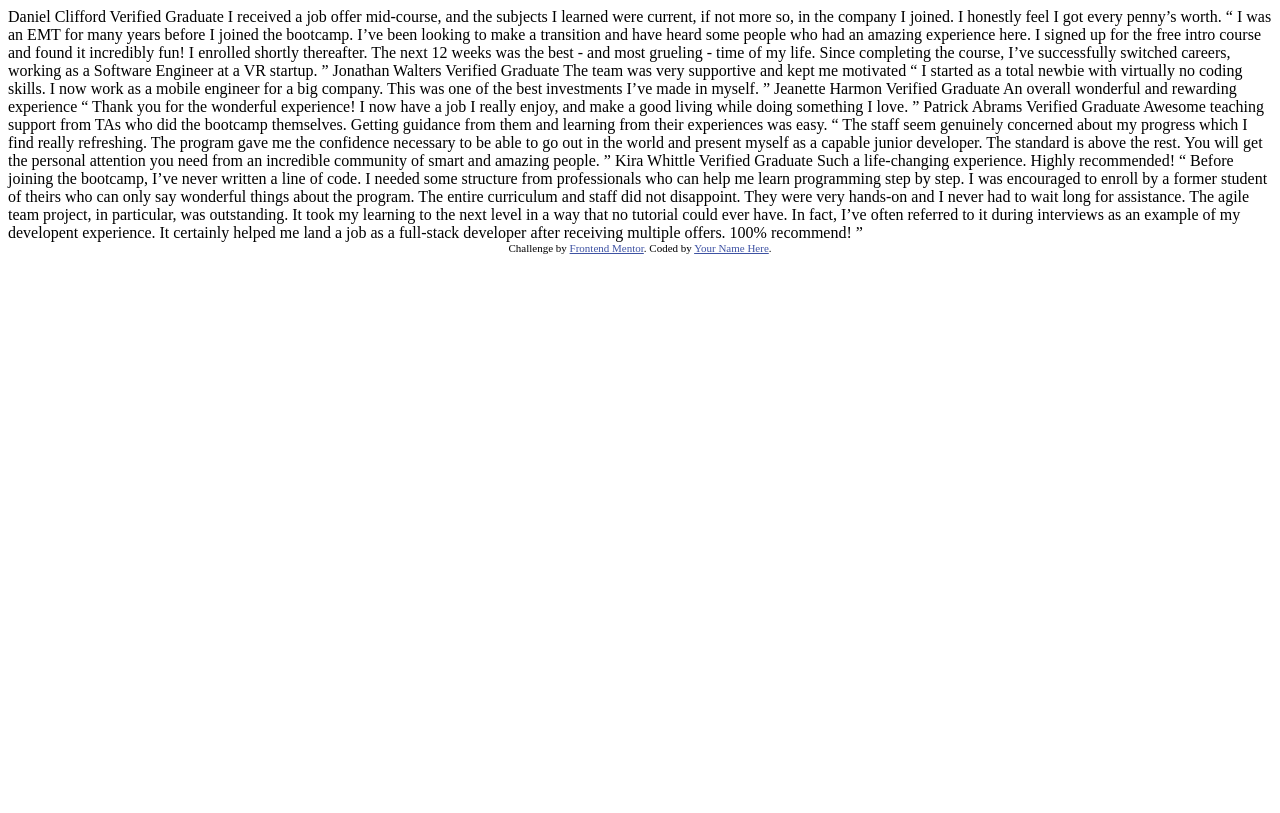
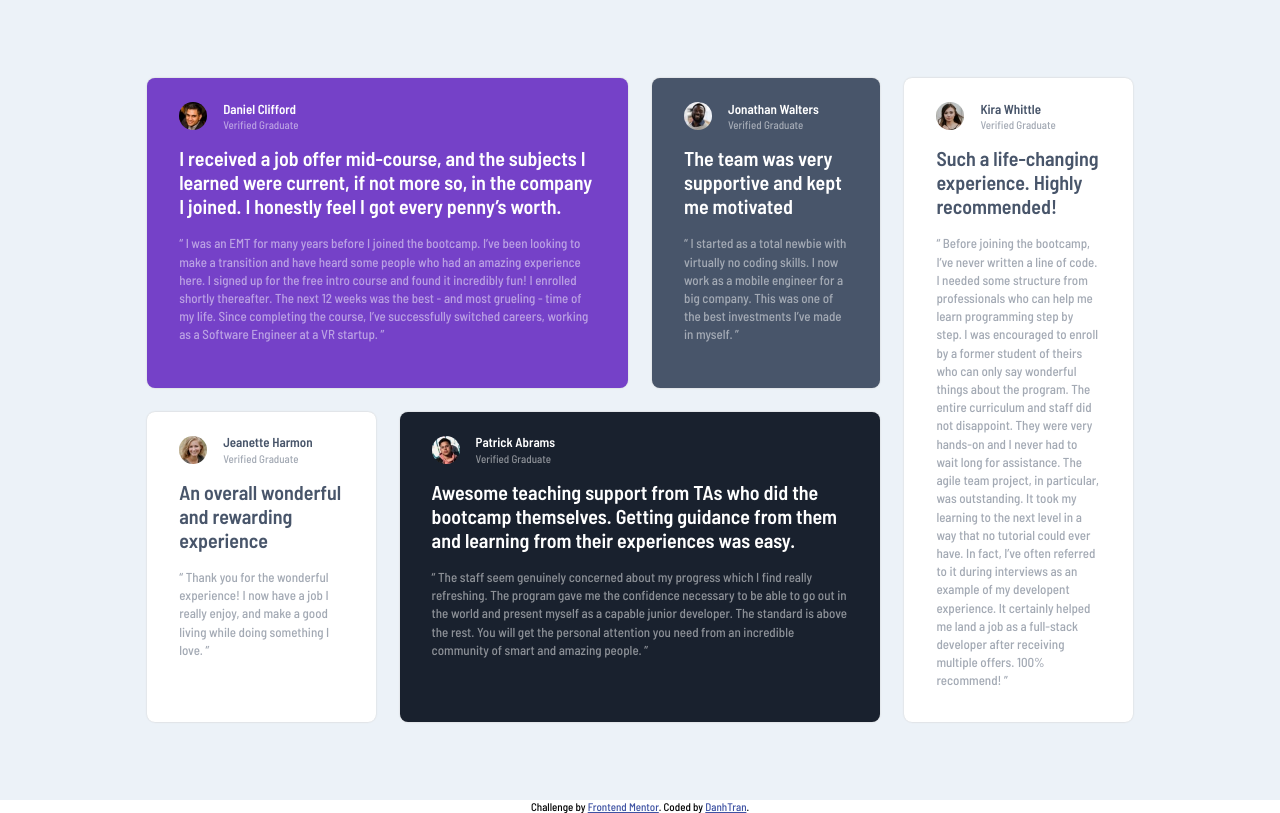
Before and after one commit to TranDanh1122/testimonial_grid, a plain HTML site: page index.html in a window 1280 px wide. Drawn offline with Linux system fonts and the light colour scheme.

Commit message:
complete project

```diff
--- a/index.html
+++ b/index.html
@@ -1,64 +1,117 @@
 <!DOCTYPE html>
 <html lang="en">
+
 <head>
   <meta charset="UTF-8">
-  <meta name="viewport" content="width=device-width, initial-scale=1.0"> <!-- displays site properly based on user's device -->
+  <meta name="viewport" content="width=device-width, initial-scale=1.0">
+  <!-- displays site properly based on user's device -->
 
   <link rel="icon" type="image/png" sizes="32x32" href="./images/favicon-32x32.png">
-
-  <title>Frontend Mentor | [Challenge Name Here]</title>
-
+  <link rel="preconnect" href="https://fonts.googleapis.com">
+  <link rel="preconnect" href="https://fonts.gstatic.com" crossorigin>
+  <link href="https://fonts.googleapis.com/css2?family=Barlow+Semi+Condensed:wght@500;600&display=swap"
+    rel="stylesheet">
+  <link rel="stylesheet" href="styles.css">
+  <title>Frontend Mentor | [Testimonials]</title>
   <!-- Feel free to remove these styles or customise in your own stylesheet 👍 -->
   <style>
-    .attribution { font-size: 11px; text-align: center; }
-    .attribution a { color: hsl(228, 45%, 44%); }
+    .attribution {
+      font-size: 11px;
+      text-align: center;
+    }
+
+    .attribution a {
+      color: hsl(228, 45%, 44%);
+    }
   </style>
 </head>
+
 <body>
-  Daniel Clifford
-  Verified Graduate
-
+  <main>
+    <div class="testinomials container">
+      <div class="testimonial card1">
+        <div class="testimonial_person">
+          <img src="images/image-daniel.jpg" alt="daniel">
+          <div class="info">
+            <h2> Daniel Clifford</h2>
+            <span> Verified Graduate</span>
+          </div>
+        </div>
+        <p class="testimonial_title">
           I received a job offer mid-course, and the subjects I learned were current, if not more so,
           in the company I joined. I honestly feel I got every penny’s worth.
-
+        </p>
+        <p class="testimonial_desc">
           “ I was an EMT for many years before I joined the bootcamp. I’ve been looking to make a
           transition and have heard some people who had an amazing experience here. I signed up
           for the free intro course and found it incredibly fun! I enrolled shortly thereafter.
           The next 12 weeks was the best - and most grueling - time of my life. Since completing
           the course, I’ve successfully switched careers, working as a Software Engineer at a VR startup. ”
-
-  Jonathan Walters
-  Verified Graduate
-
+        </p>
+      </div>
+      <div class="testimonial card2">
+        <div class="testimonial_person">
+          <img src="images/image-jonathan.jpg" alt="jonathan">
+          <div class="info">
+            <h2> Jonathan Walters</h2>
+            <span> Verified Graduate</span>
+          </div>
+        </div>
+        <p class="testimonial_title">
           The team was very supportive and kept me motivated
-
+        </p>
+        <p class="testimonial_desc">
           “ I started as a total newbie with virtually no coding skills. I now work as a mobile engineer
           for a big company. This was one of the best investments I’ve made in myself. ”
-
-  Jeanette Harmon
-  Verified Graduate
-
+        </p>
+      </div>
+      <div class="testimonial card3">
+        <div class="testimonial_person">
+          <img src="images/image-jeanette.jpg" alt="jeanette">
+          <div class="info">
+            <h2> Jeanette Harmon</h2>
+            <span> Verified Graduate</span>
+          </div>
+        </div>
+        <p class="testimonial_title">
           An overall wonderful and rewarding experience
-
+        </p>
+        <p class="testimonial_desc">
           “ Thank you for the wonderful experience! I now have a job I really enjoy, and make a good living
           while doing something I love. ”
-
-  Patrick Abrams
-  Verified Graduate
-
+        </p>
+      </div>
+      <div class="testimonial card4">
+        <div class="testimonial_person">
+          <img src="images/image-patrick.jpg" alt="patrick">
+          <div class="info">
+            <h2> Patrick Abrams</h2>
+            <span> Verified Graduate</span>
+          </div>
+        </div>
+        <p class="testimonial_title">
           Awesome teaching support from TAs who did the bootcamp themselves. Getting guidance from them and
           learning from their experiences was easy.
-
+        </p>
+        <p class="testimonial_desc">
           “ The staff seem genuinely concerned about my progress which I find really refreshing. The program
           gave me the confidence necessary to be able to go out in the world and present myself as a capable
           junior developer. The standard is above the rest. You will get the personal attention you need from
           an incredible community of smart and amazing people. ”
-
-  Kira Whittle
-  Verified Graduate
-
+        </p>
+      </div>
+      <div class="testimonial card5">
+        <div class="testimonial_person">
+          <img src="images/image-kira.jpg" alt="kira">
+          <div class="info">
+            <h2> Kira Whittle</h2>
+            <span> Verified Graduate</span>
+          </div>
+        </div>
+        <p class="testimonial_title">
           Such a life-changing experience. Highly recommended!
-
+        </p>
+        <p class="testimonial_desc">
           “ Before joining the bootcamp, I’ve never written a line of code. I needed some structure from
           professionals who can help me learn programming step by step. I was encouraged to enroll by a former
           student of theirs who can only say wonderful things about the program. The entire curriculum and staff
@@ -67,10 +120,17 @@
           could ever have. In fact, I’ve often referred to it during interviews as an example of my developent
           experience. It certainly helped me land a job as a full-stack developer after receiving multiple offers.
           100% recommend! ”
-
+        </p>
+      </div>
+    </div>
+  </main>
+  <footer>
     <div class="attribution">
       Challenge by <a href="https://www.frontendmentor.io?ref=challenge" target="_blank">Frontend Mentor</a>.
-    Coded by <a href="#">Your Name Here</a>.
+      Coded by <a href="https://www.frontendmentor.io/profile/TranDanh1122">DanhTran</a>.
     </div>
+  </footer>
+
 </body>
+
 </html>
--- /dev/null
+++ b/styles.css
@@ -0,0 +1,147 @@
+* {
+    margin: 0;
+    padding: 0;
+}
+
+html,
+body {
+    width: 100%;
+    height: auto;
+    min-height: 100%;
+    font-family: "Barlow Semi Condensed", sans-serif;
+    font-size: 16px;
+}
+
+:root {
+    --moderate_violet: hsl(263, 55%, 52%);
+    --very_dark_grayish_blue: hsl(217, 19%, 35%);
+    --very_dark_blackish_blue: hsl(219, 29%, 14%);
+    --white: hsl(0, 0%, 100%);
+    --light_gray: hsl(0, 0%, 81%);
+    --light_grayish_blue: hsl(210, 46%, 95%);
+    --content_width: 77vw;
+}
+
+main {
+    width: 100%;
+    height: auto;
+    min-height: 100vh;
+    background-color: var(--light_grayish_blue);
+    display: flex;
+    justify-content: center;
+    align-items: center;
+}
+
+.container {
+    height: auto;
+    min-height: 100%;
+    width: var(--content_width);
+
+}
+
+.testinomials {
+    display: grid;
+    grid-template: repeat(2, minmax(15rem, 1fr)) / 1fr 1fr 1fr 1fr;
+    gap: 1.5rem;
+}
+
+.testimonial {
+    display: flex;
+    flex-flow: column nowrap;
+    padding: 1.5rem 2rem 2rem 2rem;
+    border-radius: .5rem;
+    display: flex;
+    flex-flow: column nowrap;
+    align-items: flex-start;
+    box-shadow: 0 0 .1rem .01rem var(--light_gray);
+}
+
+.testimonial_person {
+    display: flex;
+    flex-flow: row nowrap;
+    align-items: center;
+    gap: 1rem;
+}
+
+.testimonial_person img {
+    width: 1.75rem;
+    height: 1.75rem;
+    border-radius: 50%;
+}
+
+.info {
+    display: flex;
+    justify-content: center;
+    align-items: flex-start;
+    flex-direction: column;
+    gap: .2rem;
+}
+
+.info h2 {
+    font-size: 0.8125rem;
+    line-height: 100%;
+}
+
+.info span {
+    display: block;
+    font-size: 0.6875rem;
+    line-height: 100%;
+    opacity: 0.5;
+}
+
+.testimonial_title {
+    font-size: 1.25rem;
+    font-weight: 600;
+    text-align: left;
+    margin-top: 1rem;
+    margin-bottom: 1rem;
+}
+
+.testimonial_desc {
+    font-size: 0.8125rem;
+    line-height: 140%;
+    opacity: 0.5;
+}
+
+.card1 {
+    grid-area: 1/1/2/3;
+    background-color: var(--moderate_violet);
+    color: white;
+}
+
+.card2 {
+    grid-area: 1/3/2/4;
+    background-color: var(--very_dark_grayish_blue);
+    color: white;
+}
+
+.card5 {
+    grid-area: 1/4/3/5;
+    background-color: var(--white);
+    color: var(--very_dark_grayish_blue);
+
+}
+
+.card4 {
+    grid-area: 2/2/3/4;
+    background-color: var(--very_dark_blackish_blue);
+    color: var(--white);
+
+}
+
+.card3 {
+    grid-area: 2/1/3/2;
+    background-color: var(--white);
+    color: var(--very_dark_grayish_blue);
+
+}
+
+@media (max-width: 1023px) {
+    .testinomials {
+        grid-template: 5fr / 1fr;
+    }
+
+    .testimonial {
+        grid-area: span 1;
+    }
+}
```
Lines whose indentation alone changed are shown as unchanged.
